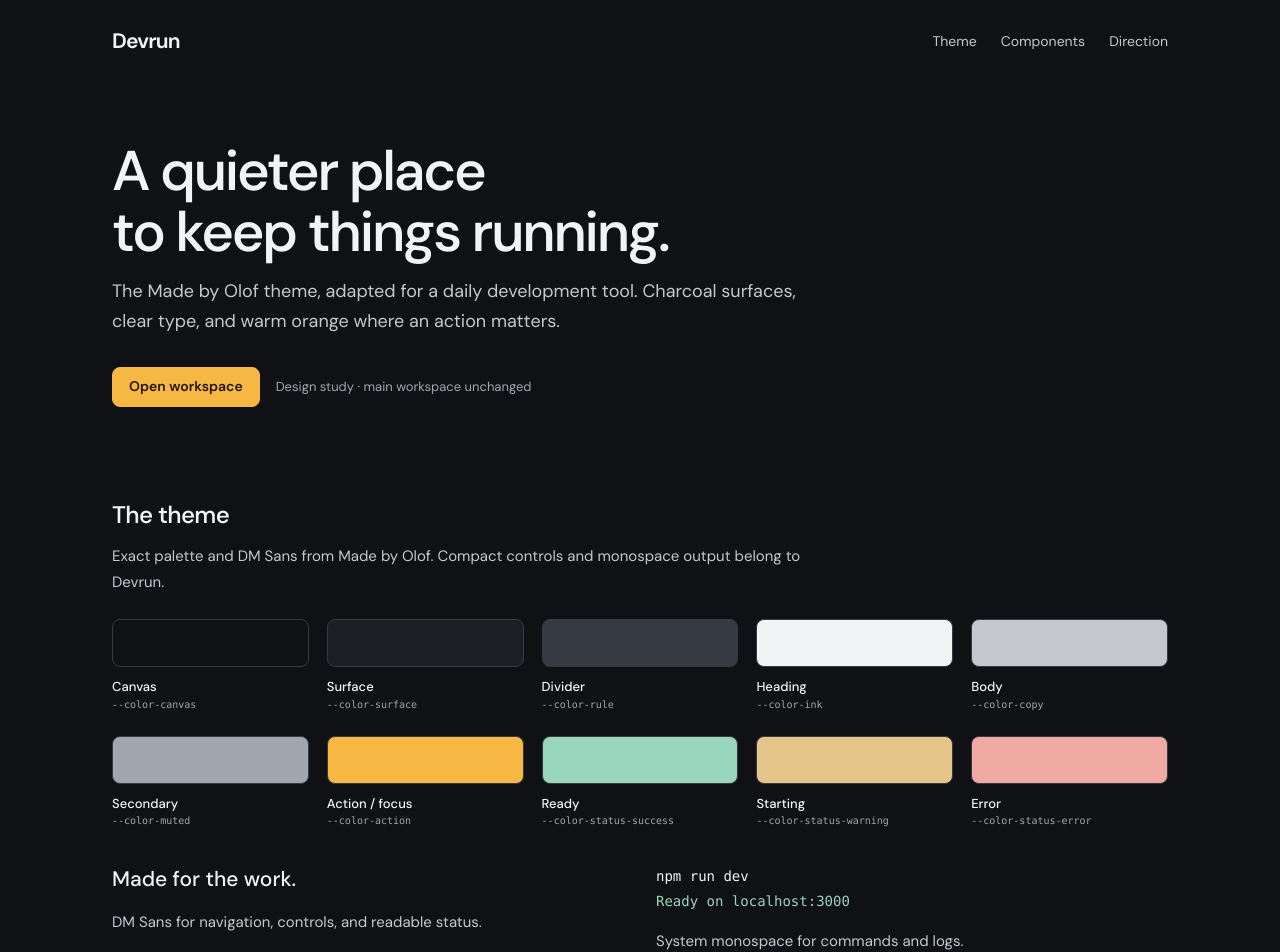
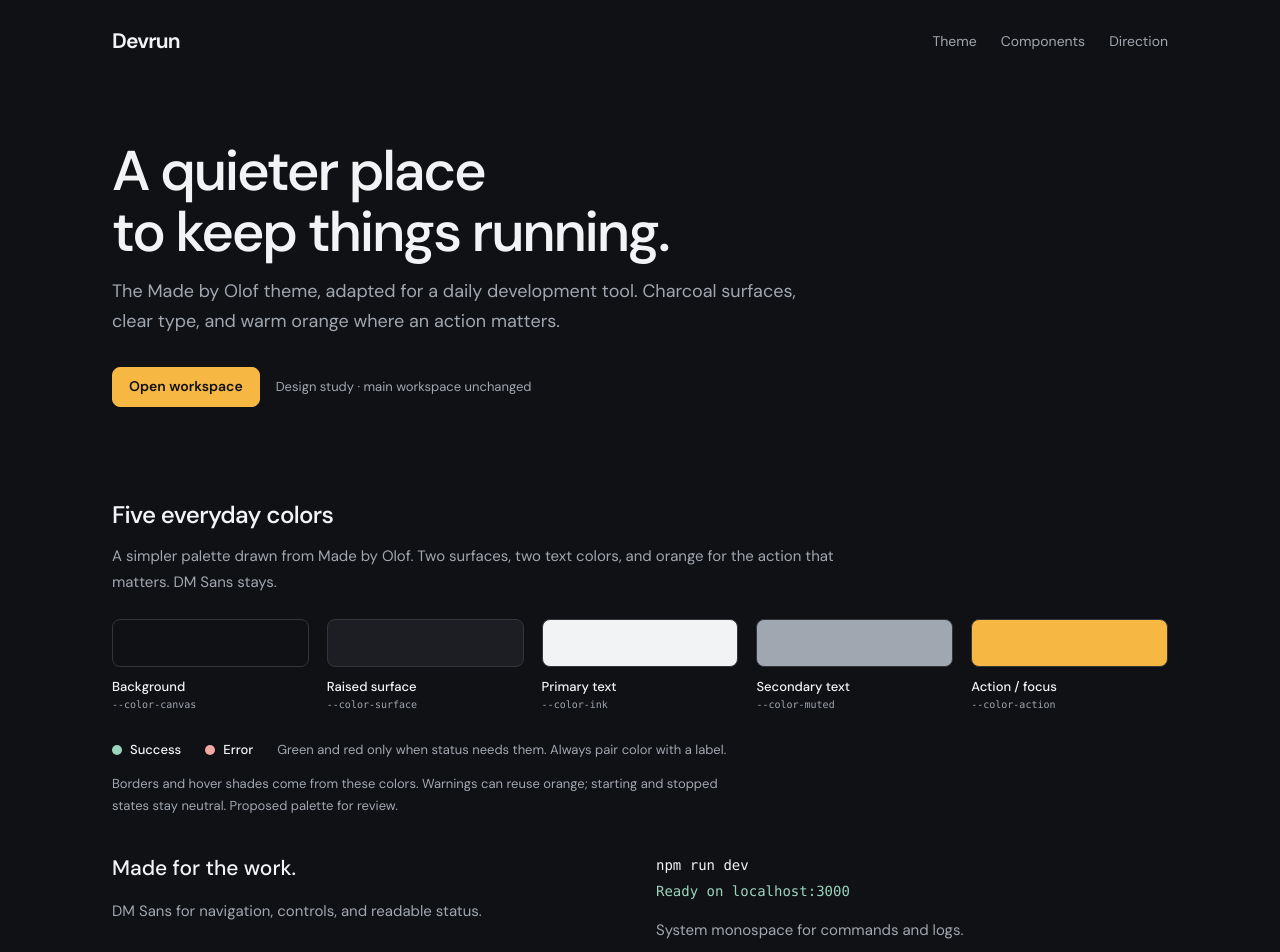
Before and after one commit to OlofHarrysson/devrun-ui, a Next.js app: page /design in a window 1280 px wide. Shown: the top 952 px of the page. Built offline with nearby package versions, Linux system fonts and the light colour scheme.

Commit message:
Simplify palette study and prioritize agent configuration

```diff
--- a/src/app/design/reference.css
+++ b/src/app/design/reference.css
@@ -40,3 +40,9 @@
   .design-reference #component-demo { padding: 8px; }
   .design-reference .reference-intro .reference-note { margin-left: 0; display: block; }
 }
+
+.design-reference .status-palette { display: flex; flex-wrap: wrap; align-items: center; gap: 16px 24px; margin-top: 28px; font-size: 13px; }
+.design-reference .status-palette > div { display: flex; align-items: center; gap: 8px; }
+.design-reference .status-palette strong { font-weight: 500; }
+.design-reference .status-palette > span { color: var(--color-muted); }
+.design-reference .status-swatch { width: 10px; height: 10px; border-radius: 50%; }
--- a/src/components/design/DesignReference.tsx
+++ b/src/components/design/DesignReference.tsx
@@ -14,11 +14,11 @@ const project: ProjectState = {
   defaultService: "web", services: [baseService],
 };
 const palette = [
-  ["canvas", "Canvas"], ["surface", "Surface"], ["rule", "Divider"],
-  ["ink", "Heading"], ["copy", "Body"], ["muted", "Secondary"],
-  ["action", "Action / focus"], ["status-success", "Ready"],
-  ["status-warning", "Starting"], ["status-error", "Error"],
+  ["canvas", "Background"], ["surface", "Raised surface"],
+  ["ink", "Primary text"], ["muted", "Secondary text"],
+  ["action", "Action / focus"],
 ];
+const statusPalette = [["status-success", "Success"], ["status-error", "Error"]];
 
 export function DesignReference() {
   const [service, setService] = useState(baseService);
@@ -45,13 +45,20 @@ export function DesignReference() {
         </section>
 
         <section id="foundations" aria-labelledby="theme-heading">
-          <h2 id="theme-heading">The theme</h2>
-          <p>Exact palette and DM Sans from Made by Olof. Compact controls and monospace output belong to Devrun.</p>
+          <h2 id="theme-heading">Five everyday colors</h2>
+          <p>A simpler palette drawn from Made by Olof. Two surfaces, two text colors, and orange for the action that matters. DM Sans stays.</p>
           <div className="palette">
             {palette.map(([token, label]) => (
               <div key={token}><span className="swatch" style={{ background: `var(--color-${token})` }} /><strong>{label}</strong><code>--color-{token}</code></div>
             ))}
           </div>
+          <div className="status-palette">
+            {statusPalette.map(([token, label]) => (
+              <div key={token}><span className="status-swatch" style={{ background: `var(--color-${token})` }} /><strong>{label}</strong></div>
+            ))}
+            <span>Green and red only when status needs them. Always pair color with a label.</span>
+          </div>
+          <p className="reference-note">Borders and hover shades come from these colors. Warnings can reuse orange; starting and stopped states stay neutral. Proposed palette for review.</p>
           <div className="type-samples">
             <div><h3>Made for the work.</h3><p>DM Sans for navigation, controls, and readable status.</p></div>
             <div><code>npm run dev<br /><span>Ready on localhost:3000</span></code><p>System monospace for commands and logs.</p></div>
@@ -81,10 +88,10 @@ export function DesignReference() {
 
         <section id="direction" aria-labelledby="direction-heading">
           <h2 id="direction-heading">The next workspace</h2>
-          <p>Keep project → service → output as the core flow. Make the terminal the visual center and reveal deeper detail when it is useful.</p>
+          <p>Keep project → service → output as the core flow. Make the terminal the visual center and reveal deeper detail when it is useful. Agents set things up; this is where you see what is running and take control.</p>
           <ol className="direction-list">
             <li><strong>Find the project. See what needs attention.</strong><span>Quiet project rows, clear selection, search for larger lists, and status that separates ready from starting or failed.</span></li>
-            <li><strong>One service, one clear next action.</strong><span>Start when stopped. Open app and restart when running. Keep remove and configuration in a project menu.</span></li>
+            <li><strong>One service, one clear next action.</strong><span>Start when stopped. Open app and restart when running. Keep removal in a project menu. Agents handle configuration through the API.</span></li>
             <li><strong>Give the output room.</strong><span>One coherent workspace with optional history. On small screens, choose the project before opening its service view.</span></li>
           </ol>
           <p className="reference-note">Directional reference: <a href="https://www.madebyolof.com" target="_blank" rel="noreferrer">Made by Olof</a>. Borrow color, type, and restraint. The portrait, wordmark, hero animation, and editorial scale remain specific to that site.</p>
--- a/src/styles/olof-theme.css
+++ b/src/styles/olof-theme.css
@@ -12,16 +12,16 @@
   color-scheme: dark;
   --color-canvas: #101114;
   --color-surface: #1c1e23;
-  --color-surface-hover: #282b31;
+  --color-surface-hover: color-mix(in srgb, var(--color-surface), var(--color-ink) 8%);
   --color-ink: #f2f3f5;
-  --color-copy: #c5c8ce;
+  --color-copy: var(--color-muted);
   --color-muted: #a1a7b0;
   --color-action: #f6b743;
-  --color-action-hover: #ffca6a;
-  --color-on-action: #221609;
-  --color-rule: #363a42;
+  --color-action-hover: color-mix(in srgb, var(--color-action), var(--color-ink) 18%);
+  --color-on-action: var(--color-canvas);
+  --color-rule: color-mix(in srgb, var(--color-canvas), var(--color-ink) 16%);
   --color-status-success: #9ad5bd;
-  --color-status-warning: #e6c58a;
+  --color-status-warning: var(--color-action);
   --color-status-error: #efaaa3;
   --color-base-100: var(--color-canvas);
   --color-base-200: var(--color-surface);
```
Also changed, not shown: 2 other files (tests, documents, lock files or other folders).
